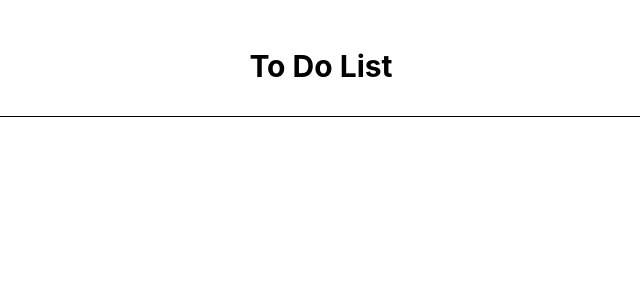
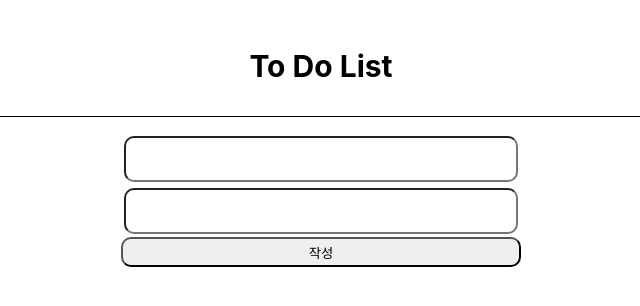
Before and after one commit to gggimmmin/third-todo-list, a React (Create React App) app: page / in a window 1280 px wide. Shown: the top 306 px of the page, without its empty margins (319-959 px from the left). Built offline with nearby package versions, Linux system fonts and the light colour scheme.

Commit message:
feat: InputArea 형태 구현

```diff
--- a/src/App.jsx
+++ b/src/App.jsx
@@ -1,9 +1,11 @@
+import { InputArea } from "./components/InputArea";
 import { Header } from "./components/layout/Header";
 
 function App() {
   return (
     <>
       <Header />
+      <InputArea />
     </>
   );
 }
--- /dev/null
+++ b/src/components/InputArea.jsx
@@ -0,0 +1,12 @@
+import React from "react";
+import styles from "./InputArea.module.css";
+
+export const InputArea = () => {
+  return (
+    <form className={styles.form}>
+      <input />
+      <input />
+      <button>작성</button>
+    </form>
+  );
+};
--- /dev/null
+++ b/src/components/InputArea.module.css
@@ -0,0 +1,20 @@
+.form {
+  display: flex;
+  flex-direction: column;
+  justify-content: center;
+  max-width: 400px;
+  margin: auto;
+  padding: 1rem;
+}
+
+.form input {
+  height: 40px;
+  margin: 3px;
+  border-radius: 10px;
+}
+
+.form button {
+  height: 30px;
+  width: 400px;
+  border-radius: 10px;
+}
```
